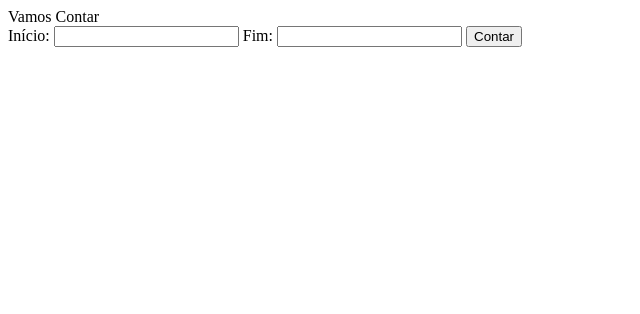
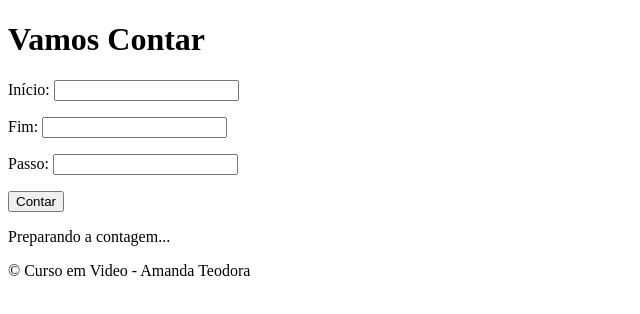
Before and after one commit to AmandaTeodora/Contador, a plain HTML site: page index.html in a window 1280 px wide. Shown: the whole page, without its empty margins (0-640 px from the left). Drawn offline with Linux system fonts and the light colour scheme.

Commit message:
primeiro commit

```diff
--- a/index.html
+++ b/index.html
@@ -3,23 +3,29 @@
 <head>
     <meta charset="UTF-8">
     <meta name="viewport" content="width=device-width, initial-scale=1.0">
-    <title>Vamos Contar</title>
+    <title>Super Contador</title>
+    <link rel="stylesheet" href="style.css">
 </head>
 <body>
-    <head>Vamos Contar</head>
+    <head>
+        <h1>Vamos Contar</h1>
+    </head>
     <section>
-        <div>
-            Início: <input type="number">
-            Fim: <input type="number">
-            <input type="button" value="Contar" onclick="contar()" >
+        <div id="dados">
+            <p>Início: <input type="number" name="inicio" id="txti"></p>
+            <p>Fim: <input type="number" name="fim" id="txtf"></p>
+            <p>Passo: <input type="number" name="passo" id="txtp"></p>
+            <p><input type="button" value="Contar" onclick="contar()" ></p>
 
         </div>
-        <div>
+        <div id="res">
+            Preparando a contagem...
 
         </div>
     </section>
     <footer>
-
+        <p>&copy; Curso em Video - Amanda Teodora</p>
     </footer>
+    <script src="script.js"></script>
 </body>
 </html>
--- a/script.js
+++ b/script.js
@@ -1,2 +1,9 @@
+function contar() {
+    let inicio = document.getElementById('txti')
+    let fim = document.getElementById('txtf')
+    let passo = document.getElementById('txtp')
 
-Um contador é um número que usamos para contar as ocorrências de uma coisa particular. Existem muitas situações em que os contadores podem ser úteis. Podemos implementar um contador usando uma variável normal dentro de nosso código ou usando armazenamento de sessão.
+    if(inicio.value.length == 0 || fim.value.length== 0 || passo.value.lenght == 0) {
+        window.alert('[Erro] Faltam dados')
+    }
+}
```
Also changed, not shown: 1 other file.
